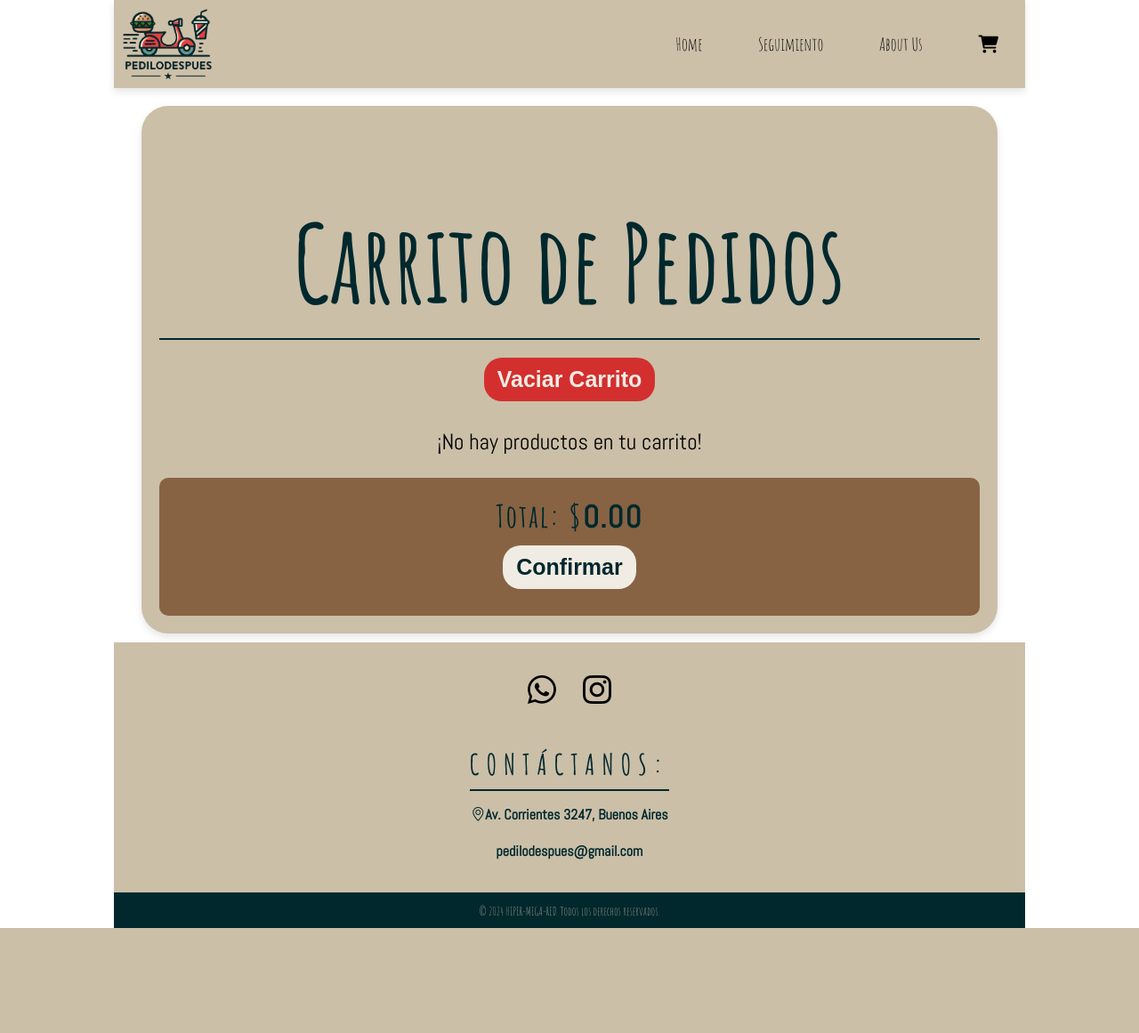
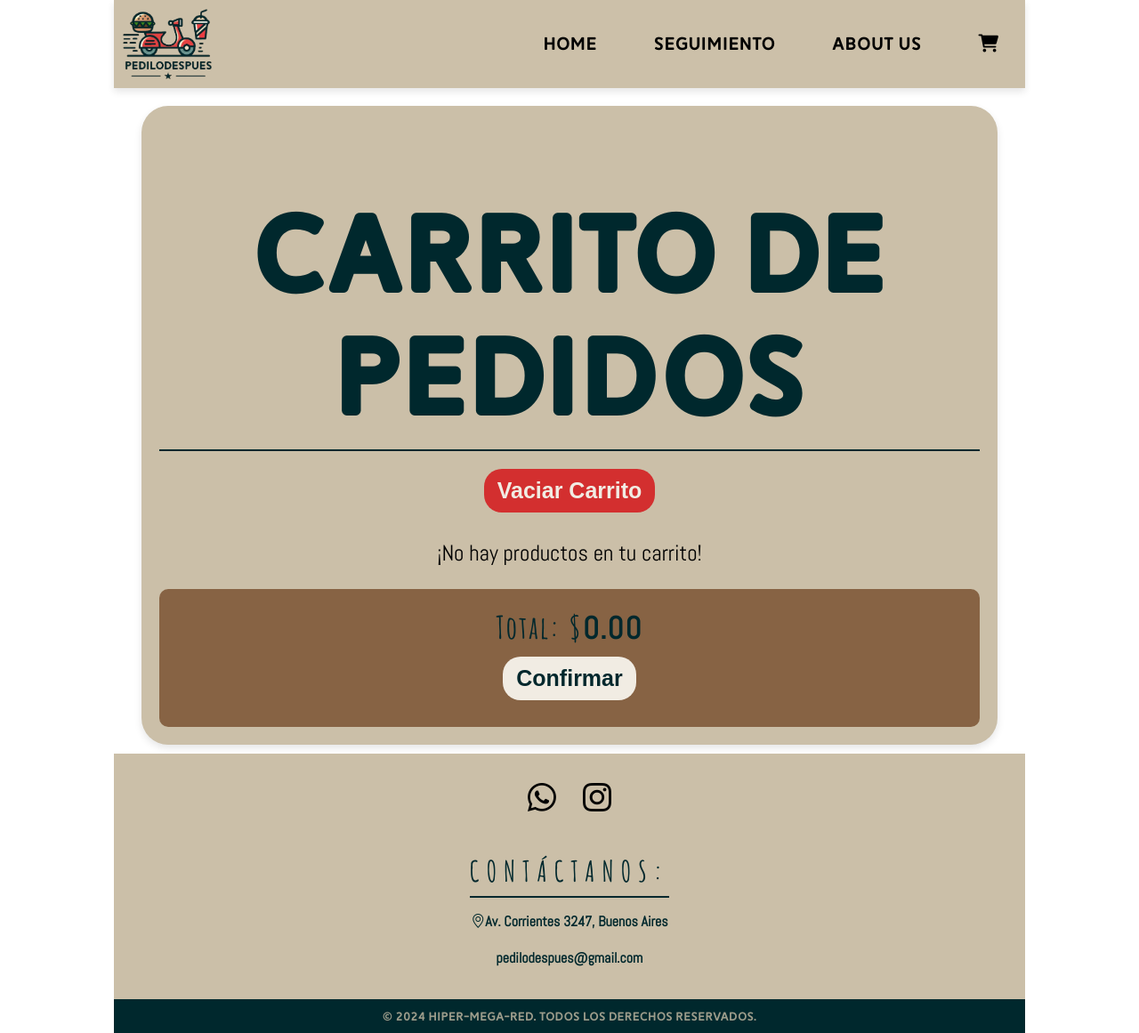
Before and after one commit to ValentinMarcos/TP-IDS-PediloDespues, a Flask app: page /carrito in a window 1280 px wide. Shown: the whole page at 89% size. Before the commit the page ends 1043 px from the top, so only its background shows below. Run offline with Flask 3, Linux system fonts and the light colour scheme; some web fonts are replaced.

Commit message:
Carrito respeta la fuente principal ahora

```diff
--- a/front/static/css/carrito.css
+++ b/front/static/css/carrito.css
@@ -1,7 +1,6 @@
 /* ======= Sección de Estilos para Carrito ======= */
 
 body {
-    font-family: var(--pc-ff-titulos) ;
     margin: 0;
     padding: 0;
 }
```
